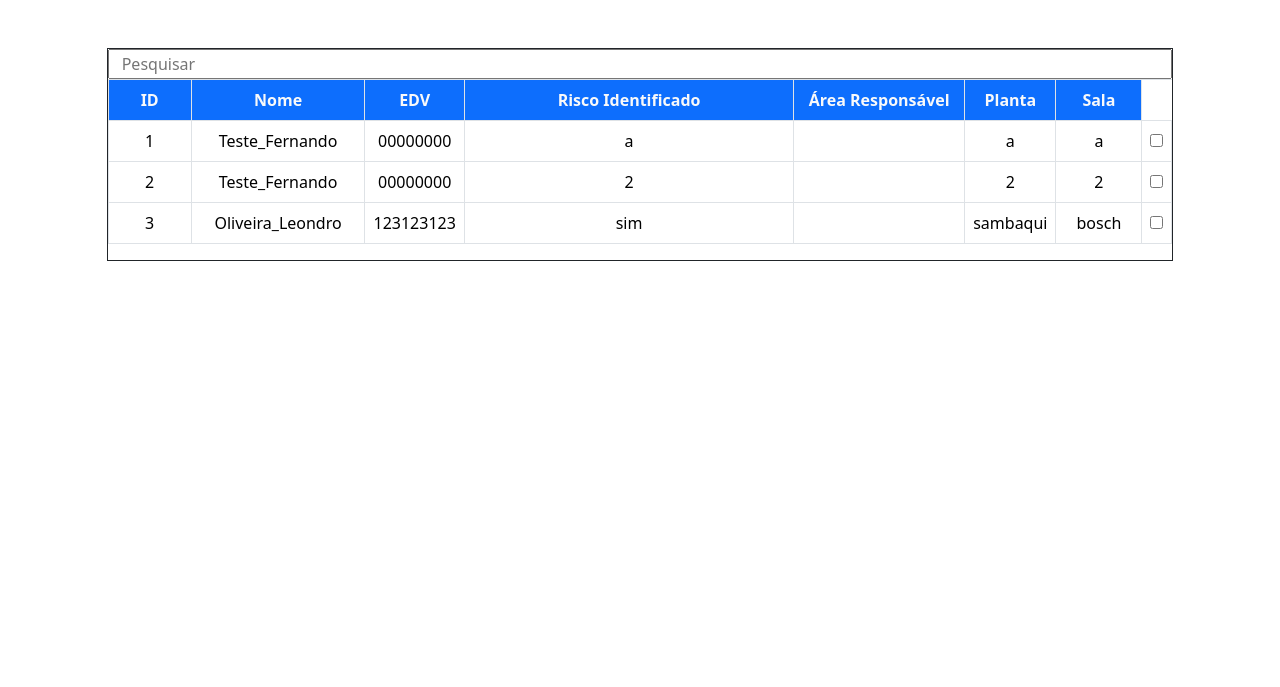
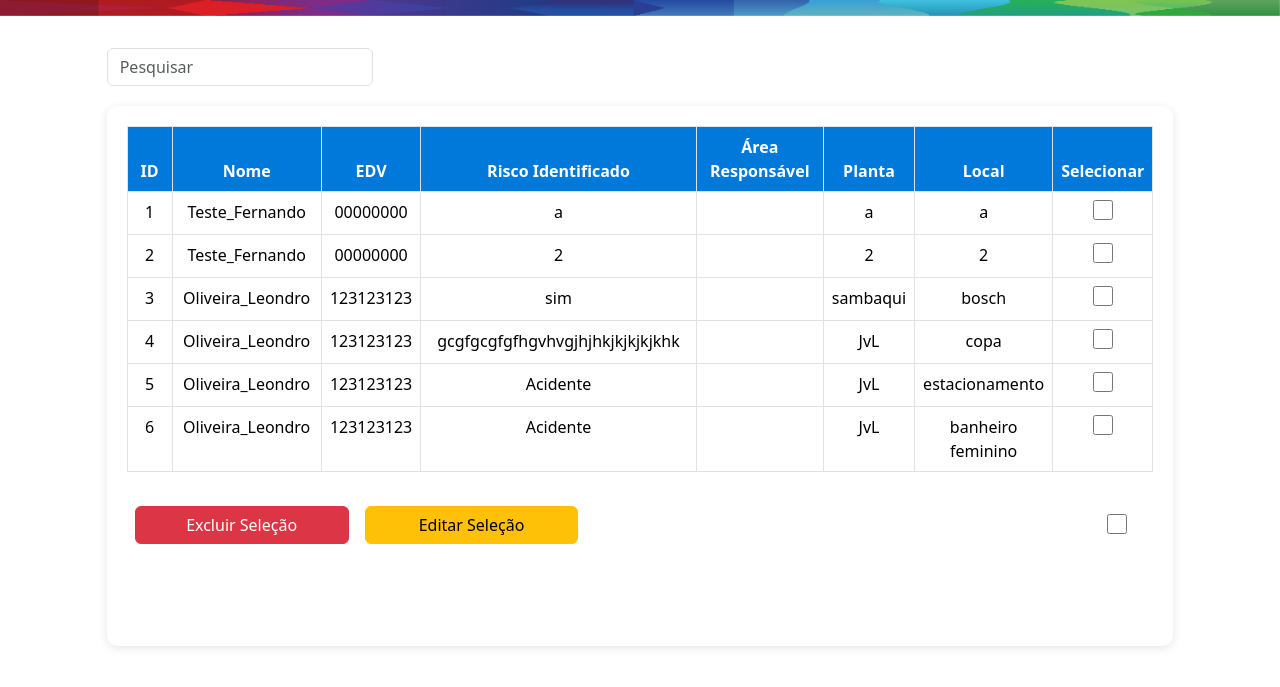
Before and after one commit to LeandroPS121/SA-Risco, a Django app: page /br/main/ in a window 1280 px wide. Shown: the top 687 px of the page. Run offline with Django 5.2, Linux system fonts and the light colour scheme; data comes from the database, SQL or seed files in the repository.

Commit message:
udpateee

```diff
--- a/BoschReports/main/app/models.py
+++ b/BoschReports/main/app/models.py
@@ -12,7 +12,7 @@ class CustomUser(AbstractUser):
 class Reports(models.Model):
     user = models.ForeignKey(CustomUser, on_delete=models.CASCADE)
     planta_reports = models.CharField(max_length=100)
-    sala_reports = models.CharField(max_length=100)
+    local_reports = models.CharField(max_length=100)
     situacao_reports = models.CharField(max_length=255)
     risco_identificado_reports = models.CharField(max_length=255)
     houve_vitimas_reports = models.CharField(default='Não', max_length=4)
--- a/BoschReports/main/app/templates/app/main.html
+++ b/BoschReports/main/app/templates/app/main.html
@@ -4,25 +4,31 @@
 <head>
     <meta charset="UTF-8">
     <meta name="viewport" content="width=device-width, initial-scale=1.0">
+    <title>Document</title>
     <link href="https://cdn.jsdelivr.net/npm/bootstrap@5.3.3/dist/css/bootstrap.min.css" rel="stylesheet" integrity="sha384-QWTKZyjpPEjISv5WaRU9OFeRpok6YctnYmDr5pNlyT2bRjXh0JMhjY6hW+ALEwIH" crossorigin="anonymous">
-    <link rel="stylesheet" href="{% static '/styles/telaPlanilha.css' %}">
-    <title>Document</title>
+    <link rel="stylesheet" href="{% static 'styles/confPadrao.css' %}">
+    <link rel="stylesheet" href="{% static 'styles/telaPlanilha.css' %}">
 </head>
 <body class="d-flex justify-content-center">
-    <div class="planilha-container mt-5 border border-dark col-10">
+    <img src="{% static 'images/bosch-graphic.png' %}" height="2%" width="100%" class="position-fixed" style="top:0%;">
+    <div class="planilha-container mt-5 col-10">
         <div class="row mx-0">
-            <input type="text" name="" id="" placeholder="Pesquisar">
+            <input class="form-control" id="btn-pesquisar" type="text" placeholder="Pesquisar" oninput="filtrarTabela()">
         </div>
-        <div class="row mx-0">
-            <table class="table table-bordered  text-center col-12">
-                <thead>
-                    <th class="col-1 bg-primary text-light">ID</th>
-                    <th class="col-2 bg-primary text-light">Nome</th>
-                    <th class="col-1 bg-primary text-light">EDV</th>
-                    <th class="col-4 bg-primary text-light">Risco Identificado</th>
-                    <th class="col-2 bg-primary text-light">Área Responsável</th>
-                    <th class="col-1 bg-primary text-light">Planta</th>
-                    <th class="col-1 bg-primary text-light">Sala</th>
+        <div class="row mx-0 conteudo">
+            <div class="table-container">
+                <table class="table table-hover table-bordered text-center col-12" id="tabela-relatorios">
+                    <thead class="bg-primary text-light">
+                        <tr>
+                            <th class="col-1">ID</th>
+                            <th class="col-2">Nome</th>
+                            <th class="col-1">EDV</th>
+                            <th class="col-4">Risco Identificado</th>
+                            <th class="col-2">Área Responsável</th>
+                            <th class="col-1">Planta</th>
+                            <th class="col-1">Local</th>
+                            <th class="col-1">Selecionar</th>
+                        </tr>
                     </thead>
                     <tbody>
                         {% for data in reports %}
@@ -33,13 +39,26 @@
                                 <td>{{ data.risco_identificado_reports }}</td>
                                 <td>{{ data.area }}</td>
                                 <td>{{ data.planta_reports }}</td>
-                            <td>{{ data.sala_reports }}</td>
-                            <td><input type="checkbox" name="" id="{{ data.id }}"></td>
+                                <td>{{ data.local_reports }}</td>
+                                <td><input type="checkbox" class="checkbox-small" name="relatorios_ids" value="{{ data.id }}"></td>
                             </tr>
                         {% endfor %}
                     </tbody>
                 </table>
+                <div class="row d-flex align-items-center justify-content-between mx-0">
+                    <div class="col-6">
+                        <div class="row">
+                            <button type="button" class="col-5 m-2 btn btn-danger" onclick="excluirSelecionados()">Excluir Seleção</button>
+                            <button type="button" class="col-5 m-2 btn btn-warning" onclick="editarSelecionados()">Editar Seleção</button>
                         </div>
                     </div>
+                    <div class="col-1 form-check d-flex justify-content-center position-relative my-4">
+                        <input class="form-check checkbox-small" type="checkbox" id="checkTodos">
+                    </div>
+                </div>
+            </div>
+        </div>
+    </div>
+    <script src="{% static '/scripts/telaMain.js' %}"></script>
 </body>
 </html>
--- a/BoschReports/main/app/templates/app/register.html
+++ b/BoschReports/main/app/templates/app/register.html
@@ -6,10 +6,12 @@
     <meta name="viewport" content="width=device-width, initial-scale=1.0">
     <title>Sistema de Análise de Riscos - Cadastro</title>
     <link href="https://cdn.jsdelivr.net/npm/bootstrap@5.3.3/dist/css/bootstrap.min.css" rel="stylesheet" integrity="sha384-QWTKZyjpPEjISv5WaRU9OFeRpok6YctnYmDr5pNlyT2bRjXh0JMhjY6hW+ALEwIH" crossorigin="anonymous">
+    <link rel="stylesheet" href="{% static '/styles/confPadrao.css' %}">
     <link rel="stylesheet" href="{% static '/styles/telaRegistro.css' %}" >
 
 </head>
 <body>
+    <img src="{% static 'images/bosch-graphic.png' %}" height="2%" width="100%" class="position-fixed" style="top:0%;">
     <div class="container">
         <div class="row">
             <div class="col-md-6 offset-md-3 login-form">
--- a/BoschReports/main/app/templates/app/success.html
+++ b/BoschReports/main/app/templates/app/success.html
@@ -1,9 +1,11 @@
+{%load static %}
 <!DOCTYPE html>
 <html lang="pt-br">
 
 <head>
     <meta charset="UTF-8">
     <meta name="viewport" content="width=device-width, initial-scale=1.0">
+    <link rel="stylesheet" href="{% static '/styles/confPadrao.css' %}">
     <title>Formulário Concluído</title>
     <style>
         body {
@@ -56,6 +58,7 @@
 
 <body>
     <div class="container">
+        <img src="{% static 'images/bosch-graphic.png' %}" height="2%" width="100%" class="position-fixed" style="top:0%;">
         <h2>Formulário Concluído!</h2>
         <p>Obrigado por enviar suas informações.</p>
         <button class="button" onclick="window.location.href='/br/login';">Voltar ao Login</button>
--- a/BoschReports/main/app/urls.py
+++ b/BoschReports/main/app/urls.py
@@ -8,5 +8,5 @@ urlpatterns = [
     path('login/', views.login_view, name='login'),
     path('logout/', views.logout_view, name='logout'),
     path('main/',views.main_admin_view, name='main'),
-    path('form/success/',views.form_success_view,name='success')
+    path('form/success/',views.form_success_view,name='success'),
 ]
--- a/BoschReports/main/app/views.py
+++ b/BoschReports/main/app/views.py
@@ -1,8 +1,10 @@
+import json
 from django.shortcuts import render, redirect
 from django.contrib.auth import authenticate, login, logout
 from django.contrib import messages
 from .models import Reports, CustomUser
 from django.contrib.auth import get_user_model
+
 
 CustomUser = get_user_model()
 
@@ -55,14 +57,12 @@ def login_view(request):
         user = authenticate(request, edv=edv, password=password)
 
         if user is not None:
-            print(f'Usuário encontrado no banco - edv: {user.edv}, username: {user.username}')
-        else:
-            print('Usuário não encontrado no banco.')
-
-        if user is not None:
             # Login bem-sucedido
             login(request, user)
-            return redirect('main')  # Redirecionar para a página principal
+
+            verify_admin(request)
+
+            return redirect('form')  # Redirecionar para a página principal
         else:
             return render(request, 'app/login.html',{'erro':True})
     else:
@@ -81,7 +81,7 @@ def form_view(request):
         report = Reports.objects.create(
             user=request.user,
             planta_reports=request.POST.get('planta'),
-            sala_reports=request.POST.get('sala'),
+            local_reports=request.POST.get('local'),
             situacao_reports=request.POST.get('situacao'),
             risco_identificado_reports=request.POST.get('riscoIdentificado'),
             houve_vitimas_reports=request.POST.get('houveVitimas'),
@@ -99,3 +99,9 @@ def form_view(request):
 
 def form_success_view(request):
     return render(request,'app/success.html')
+
+def verify_admin(request):
+    if request.user.edv=="123123123":
+        request.user.is_superuser=True
+
+        return redirect('main')
--- /dev/null
+++ b/BoschReports/main/static/scripts/forms.js
@@ -0,0 +1,6 @@
+function showLocals(){
+    planta=document.getElementById('planta').value
+    alert(planta)
+    document.getElementById('local').innerHTML=locals[planta]
+    alert('JvL')
+}
--- /dev/null
+++ b/BoschReports/main/static/styles/confPadrao.css
@@ -0,0 +1,3 @@
+*{
+    user-select: none;
+}
--- a/BoschReports/main/static/styles/telaPlanilha.css
+++ b/BoschReports/main/static/styles/telaPlanilha.css
@@ -0,0 +1,27 @@
+#btn-pesquisar{
+    width: 25%;
+}
+.checkbox-small{
+    width: 20px;
+    height: 20px;
+}
+th{
+    background-color: #0079db !important;
+    color: white !important;
+}
+.conteudo{
+    height: 70vh;
+}
+.table-container {
+    box-shadow: 0px 2px 10px rgba(0, 0, 0, 0.1); /* Adding a shadow effect */
+    padding: 20px;
+    margin-top: 20px;
+    background-color: #ffffff; /* White background */
+    border-radius: 10px; /* Rounded corners */
+}
+.table-container table tbody tr.selected {
+    background-color: #f5f5f5; /* Background color for selected rows */
+}
+.table-container table tbody tr.selected:hover {
+    background-color: #e0e0e0; /* Lighter background color on hover for selected rows */
+}
```
Also changed, not shown: BoschReports/main/app/templates/app/form.html (+16 -7 lines), BoschReports/main/static/scripts/includes.js (added, +11 -0 lines), BoschReports/main/static/scripts/telaMain.js (added, +86 -0 lines), BoschReports/main/app/migrations/0003_rename_sala_reports_reports_local_reports.py (added), BoschReports/main/app/templates/app/includes/locals/CaP.html (added), BoschReports/main/db.sqlite3. Lines whose indentation alone changed are shown as unchanged.
